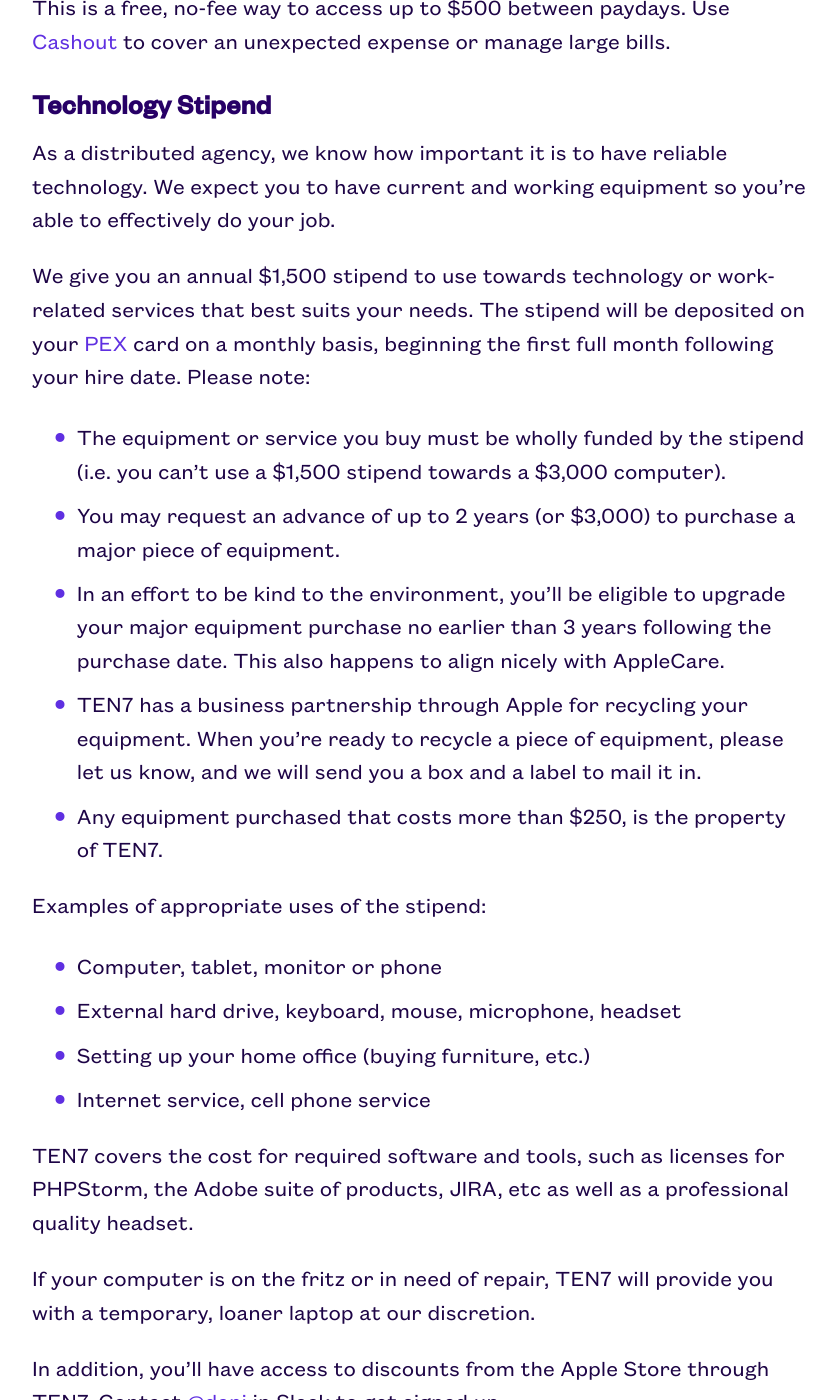
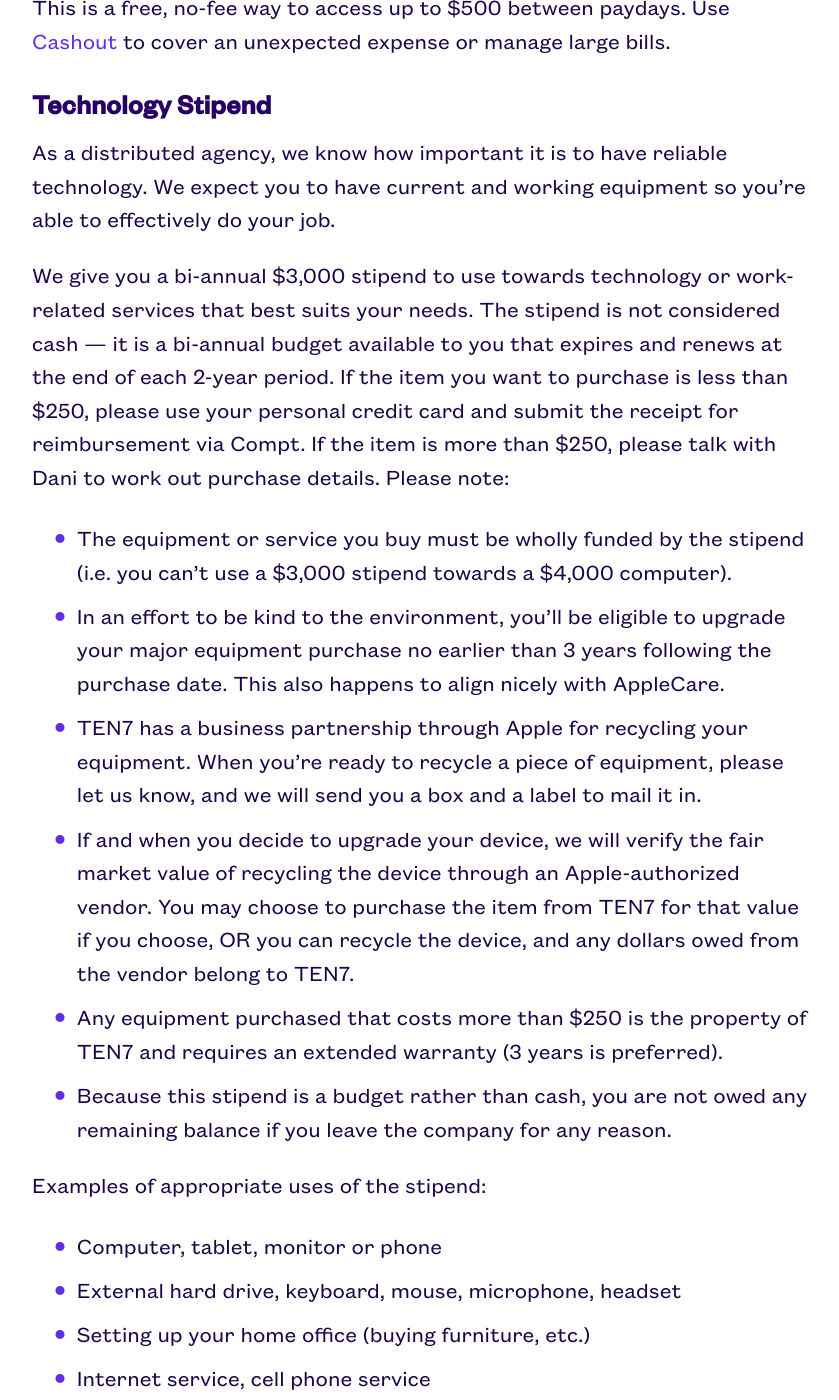
Before and after one commit to ten7/handbook.ten7.com, a Jekyll site: the page built from _pages/04_ourbenefits.md, in a window 1280 px wide and 1400 px high, scrolled down 2681 px. Shown: the whole window, without its empty margins (220-1059 px from the left). Built offline with Jekyll 4.4.1, drawn with Linux system fonts in a browser that asks for light colours; some of the changed text lies outside the part shown.

Commit message:
Compt + stipends
Including info about stipends and submitting via Compt
Updating language around the tech stipend
Updating language around the professional development stipend

```diff
--- a/_pages/04_ourbenefits.md
+++ b/_pages/04_ourbenefits.md
@@ -58,13 +58,14 @@ This is a free, no-fee way to access up to $500 between paydays. Use [Cashout](h
 
 As a distributed agency, we know how important it is to have reliable technology. We expect you to have current and working equipment so you’re able to effectively do your job.
 
-We give you an annual $1,500 stipend to use towards technology or work-related services that best suits your needs. The stipend will be deposited on your [PEX](https://www.pexcard.com/) card on a monthly basis, beginning the first full month following your hire date. Please note:
+We give you a bi-annual $3,000 stipend to use towards technology or work-related services that best suits your needs. The stipend is not considered cash — it is a bi-annual budget available to you that expires and renews at the end of each 2-year period. If the item you want to purchase is less than $250, please use your personal credit card and submit the receipt for reimbursement via Compt. If the item is more than $250, please talk with Dani to work out purchase details. Please note:
 
-* The equipment or service you buy must be wholly funded by the stipend (i.e. you can’t use a $1,500 stipend towards a $3,000 computer).
-* You may request an advance of up to 2 years (or $3,000) to purchase a major piece of equipment.
+* The equipment or service you buy must be wholly funded by the stipend (i.e. you can’t use a $3,000 stipend towards a $4,000 computer).
 * In an effort to be kind to the environment, you'll be eligible to upgrade your major equipment purchase no earlier than 3 years following the purchase date. This also happens to align nicely with AppleCare.
 * TEN7 has a business partnership through Apple for recycling your equipment. When you're ready to recycle a piece of equipment, please let us know, and we will send you a box and a label to mail it in.
-* Any equipment purchased that costs more than $250, is the property of TEN7.
+* If and when you decide to upgrade your device, we will verify the fair market value of recycling the device through an Apple-authorized vendor. You may choose to purchase the item from TEN7 for that value if you choose, OR you can recycle the device, and any dollars owed from the vendor belong to TEN7.
+* Any equipment purchased that costs more than $250 is the property of TEN7 and requires an extended warranty (3 years is preferred).
+* Because this stipend is a budget rather than cash, you are not owed any remaining balance if you leave the company for any reason.
 
 Examples of appropriate uses of the stipend:
 
@@ -91,7 +92,7 @@ TEN7 cares about our environment. To that end, we purchase an [Employee Renewabl
 
 ## TEN7 Lunches
 
-From time to time, TEN7 may choose to buy you lunch — usually during a quarterly "All Hands...Are Welcome" meeting. When this happens, TEN7 will cover up to $30 for one person. Anything above and beyond $30 or for other people in your household is your responsibility to cover.
+From time to time, TEN7 may choose to buy you lunch — usually during a quarterly "All Hands...Are Welcome" meeting. When this happens, TEN7 will cover up to $30 for one person. Anything above and beyond $30 or for other people in your household is your responsibility to cover. You will get a special lunch stipend for these. Please use your personal credit card and submit the receipt for reimbursement via Compt.
 
 ## Holidays
 
@@ -148,7 +149,17 @@ If you’re called to serve on a jury, you’ll receive your full pay for up to
 
 ## Professional Development
 
-TEN7 encourages employees to keep learning and growing professionally. You'll receive a $1,500 annual stipend, plus two additional paid days off to use towards a conference or an educational experience of your choosing (including books).
+TEN7 encourages employees to keep learning and growing professionally. You'll receive a $1,500 annual stipend, plus two additional paid days off to use towards a conference or an educational experience of your choosing (including books). The stipend is not considered cash — it is an annual budget available to you that expires and renews at the end of each 1-year period. If the item you want to purchase is less than $250, please use your personal credit card and submit the receipt for reimbursement via Compt. If the item is more than $250, please talk with Dani to work out purchase details. Please note:
+
+* The item or event ticket you buy must be wholly funded by the stipend (i.e. you can’t use a $1,500 stipend towards a $3,000 conference).
+* Any item purchased that costs more than $250 is the property of TEN7.
+* Because this stipend is a budget rather than cash, you are not owed any remaining balance if you leave the company for any reason.
+
+Examples of appropriate uses of the stipend:
+
+* Conference or workshop tickets
+* Travel and/or food related to any conferences you attend
+* Books or other educational materials related to your job
 
 ### Conferences
 If you are presenting at a conference or other event as a TEN7 representative, you can log up to 20 hours of time under the TEN7 Marketing project in Harvest for the time you need to prepare for your presentation.
```
